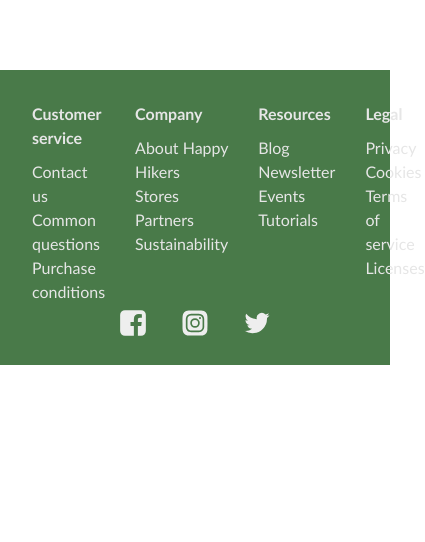
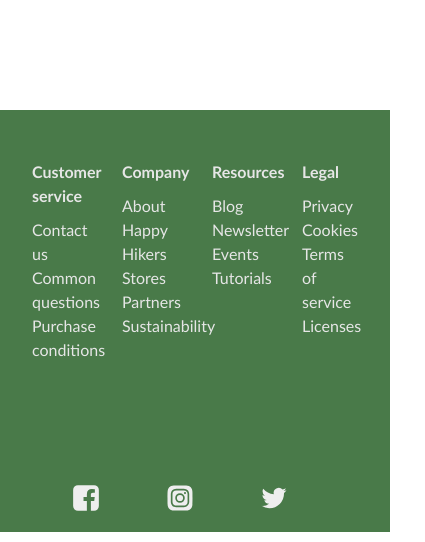
Before and after one commit to johntonnang/happy-hikers, a Vue app: page /ProductCatalog/1 in a window 390 px wide. Shown: the part 1131-1673 px from the top of the page, 425 px wide, since content can reach past the window. Before the commit the page ends 1496 px from the top, so only its background shows below. Built offline with nearby package versions, Linux system fonts and the light colour scheme.

Commit message:
Add footer responsive

```diff
--- a/src/components/FooterSection.vue
+++ b/src/components/FooterSection.vue
@@ -59,28 +59,28 @@
 </template>
 
 <style scoped>
-  .footer {
+  /* .footer {
     position: relative;
     top: 100px;
     height: 35vh;
     bottom: 0;
     left: 0;
     background-color: rgba(2, 70, 2, 0.716);
-  }
+  } */
 
-  .footer-container {
+  /* .footer-container {
     justify-content: space-around;
     display: flex;
     width: 100vw;
     padding: 2rem;
-  }
+  } */
 
-  .footer-container ul {
+  /* .footer-container ul {
     width: 140px;
     padding: 0px;
     margin-right: 30px;
     list-style: none;
-  }
+  } */
 
   .links-container {
     display: flex;
@@ -89,9 +89,9 @@
     margin: 1rem;
   }
 
-  .social-media-icon {
+  /* .social-media-icon {
     margin: 1rem;
-  }
+  } */
 
   .bold-footer-text {
     font-weight: bold;
@@ -115,4 +115,38 @@
       display: flex;
     }
   }
+
+  @media (min-width: 375px) and (max-width: 500px) {
+    footer {
+      margin-top: 40px;
+    }
+    .footer {
+      position: relative;
+      padding-top: 50px;
+      top: 100px;
+      height: 50vh;
+      bottom: 0;
+      left: 0;
+      background-color: rgba(2, 70, 2, 0.716);
+      max-width: 100%;
+    }
+    .footer-container {
+      justify-content: space-around;
+      display: flex;
+      /* width: 100vw; */
+      /* padding: 2rem; */
+    }
+
+    .footer-container ul {
+      width: 50px;
+      /* padding: 0px; */
+      margin-right: 40px;
+      list-style: none;
+    }
+
+    .social-media-icon {
+      padding-top: 30px;
+      margin: 2rem;
+    }
+  }
 </style>
```
